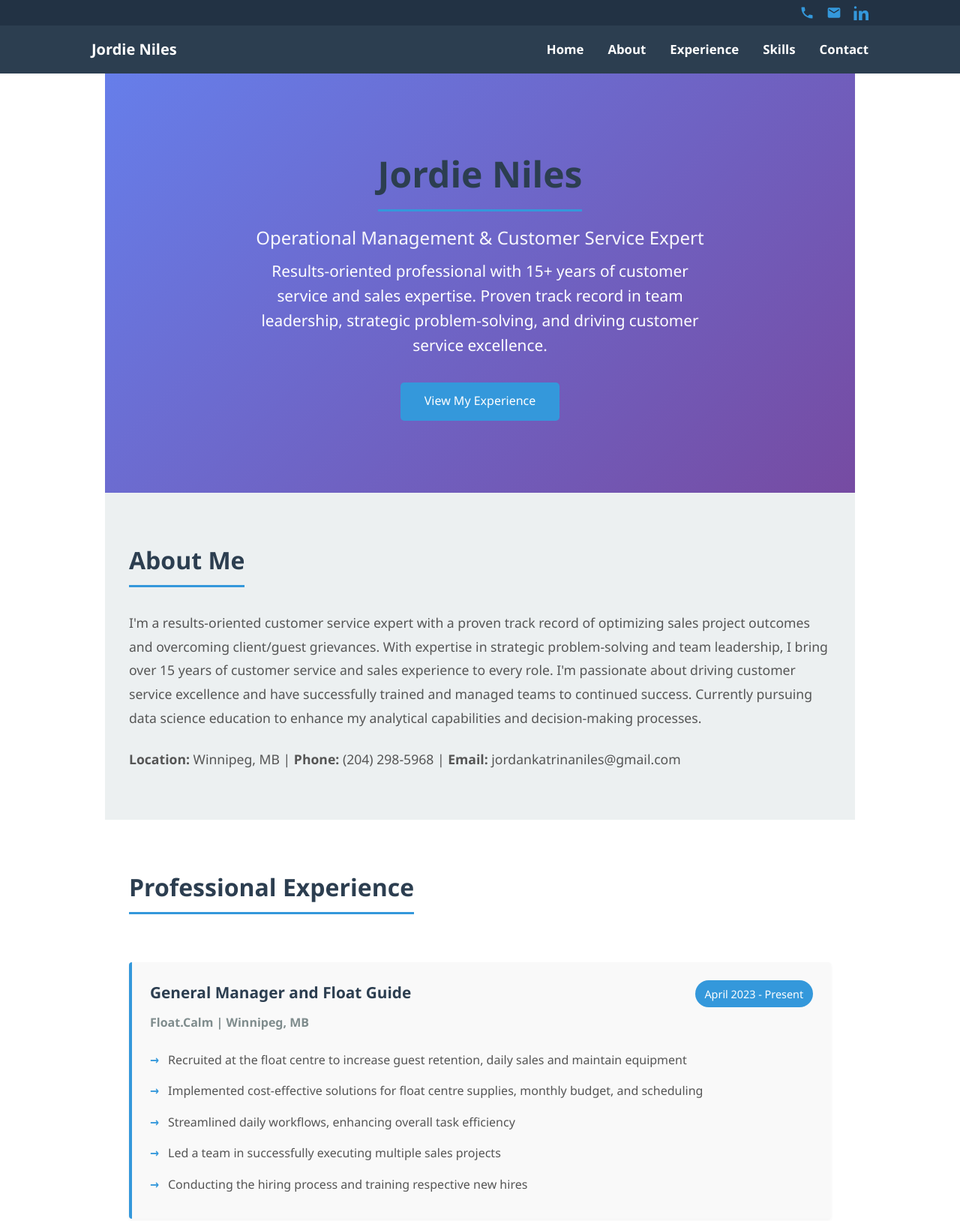
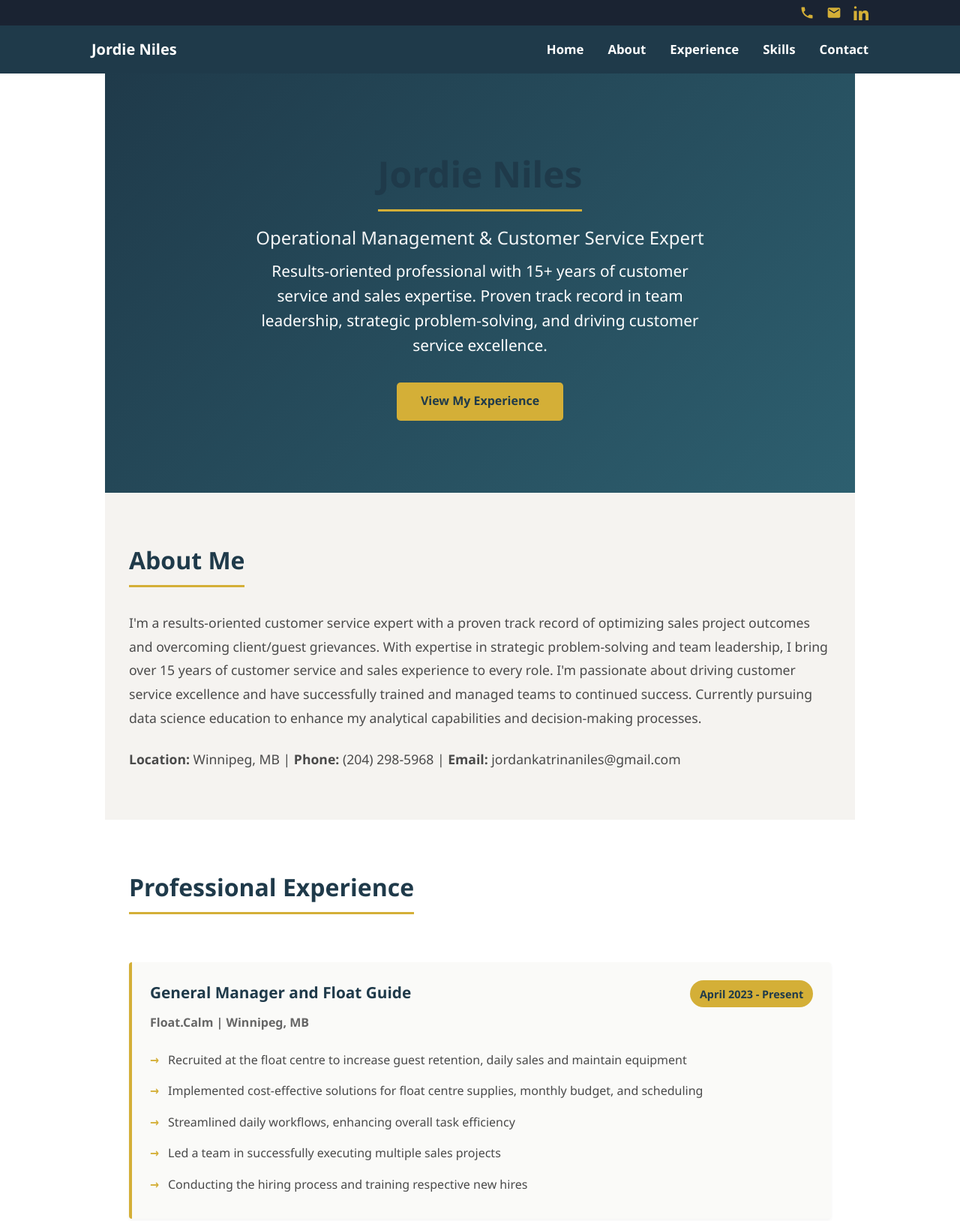
Before and after one commit to Caneriv/my-portfolio, a plain HTML site: page index.html in a window 1280 px wide. Shown: the top 1628 px of the page at 75% size. Drawn offline with Linux system fonts and the light colour scheme.

Commit message:
Color change from bright teal theme to navy and gold

```diff
--- a/index.html
+++ b/index.html
@@ -28,7 +28,7 @@
 
     /* Topbar */
     .topbar {
-      background: #223244;
+      background: #1a2332;
       color: #fff;
       padding: 0.45rem 0;
       font-size: 0.95rem;
@@ -48,7 +48,7 @@
 
     /* Header */
     header {
-      background-color: #2c3e50;
+      background-color: #1f3a4a;
       color: white;
       padding: 1rem 0;
       position: sticky;
@@ -81,7 +81,7 @@
     }
 
     .nav-toggle:focus {
-      outline: 2px solid #3498db;
+      outline: 2px solid #d4af37;
       outline-offset: 2px;
     }
 
@@ -173,11 +173,11 @@
     }
 
     .icon-link:hover {
-      color: #2980b9;
+      color: #b8860b;
     }
 
     .footer-link {
-      color: #3498db;
+      color: #d4af37;
     }
 
     /* accessibility helper */
@@ -209,7 +209,7 @@
       bottom: 125%;
       left: 50%;
       transform: translateX(-50%) translateY(6px);
-      background: #2c3e50;
+      background: #1f3a4a;
       color: #fff;
       padding: 6px 8px;
       border-radius: 4px;
@@ -226,7 +226,7 @@
       transform: translateX(-50%) translateY(6px);
       border-width: 6px 6px 0 6px;
       border-style: solid;
-      border-color: #2c3e50 transparent transparent transparent;
+      border-color: #1f3a4a transparent transparent transparent;
     }
 
     .icon-link[data-tooltip]:hover::after,
@@ -247,7 +247,7 @@
 
     /* Hero Section */
     .hero {
-      background: linear-gradient(135deg, #667eea 0%, #764ba2 100%);
+      background: linear-gradient(135deg, #1f3a4a 0%, #2d5f6f 100%);
       color: white;
       padding: 6rem 2rem;
       text-align: center;
@@ -278,16 +278,17 @@
 
     .cta-button {
       display: inline-block;
-      background-color: #3498db;
-      color: white;
+      background-color: #d4af37;
+      color: #1f3a4a;
       padding: 0.8rem 2rem;
       border-radius: 5px;
       text-decoration: none;
       transition: background-color 0.3s ease;
+      font-weight: 600;
     }
 
     .cta-button:hover {
-      background-color: #2980b9;
+      background-color: #e8c547;
     }
 
     /* Sections */
@@ -300,21 +301,21 @@
     section h2 {
       font-size: 2rem;
       margin-bottom: 2rem;
-      color: #2c3e50;
-      border-bottom: 3px solid #3498db;
+      color: #1f3a4a;
+      border-bottom: 3px solid #d4af37;
       padding-bottom: 0.5rem;
       display: inline-block;
     }
 
     /* About */
     #about {
-      background-color: #ecf0f1;
+      background-color: #f5f3f0;
     }
 
     #about p {
       font-size: 1.1rem;
       line-height: 1.8;
-      color: #555;
+      color: #4a4a4a;
     }
 
     /* Experience */
@@ -330,9 +331,9 @@
     }
 
     .experience-card {
-      background-color: #f9f9f9;
+      background-color: #fafaf8;
       padding: 1.5rem;
-      border-left: 4px solid #3498db;
+      border-left: 4px solid #d4af37;
       border-radius: 4px;
       box-shadow: 0 2px 4px rgba(0, 0, 0, 0.05);
     }
@@ -345,23 +346,24 @@
     }
 
     .experience-card h3 {
-      color: #2c3e50;
+      color: #1f3a4a;
       margin: 0;
       font-size: 1.3rem;
     }
 
     .experience-date {
-      background-color: #3498db;
-      color: white;
+      background-color: #d4af37;
+      color: #1f3a4a;
       padding: 0.4rem 0.8rem;
       border-radius: 20px;
       font-size: 0.9rem;
       white-space: nowrap;
       margin-left: 1rem;
+      font-weight: 600;
     }
 
     .experience-card .company {
-      color: #7f8c8d;
+      color: #666;
       font-weight: 600;
       margin: 0.3rem 0 1rem 0;
       font-size: 1rem;
@@ -373,7 +375,7 @@
     }
 
     .experience-card li {
-      color: #555;
+      color: #4a4a4a;
       padding: 0.5rem 0;
       padding-left: 1.5rem;
       position: relative;
@@ -384,13 +386,13 @@
       content: "→";
       position: absolute;
       left: 0;
-      color: #3498db;
+      color: #d4af37;
       font-weight: bold;
     }
 
     /* Education */
     #education {
-      background-color: #ecf0f1;
+      background-color: #f5f3f0;
     }
 
     .education-container {
@@ -405,7 +407,7 @@
       padding: 1.5rem;
       border-radius: 8px;
       box-shadow: 0 4px 6px rgba(0, 0, 0, 0.1);
-      border-top: 4px solid #3498db;
+      border-top: 4px solid #d4af37;
     }
 
     /* Skills */
@@ -429,18 +431,19 @@
     }
 
     .skill-card h3 {
-      color: #3498db;
+      color: #1f3a4a;
       margin-bottom: 0.5rem;
+      font-weight: 600;
     }
 
     .skill-card p {
-      color: #666;
+      color: #4a4a4a;
       font-size: 0.95rem;
     }
 
     /* Footer */
     footer {
-      background-color: #2c3e50;
+      background-color: #1a2332;
       color: white;
       text-align: center;
       padding: 2rem;
@@ -535,7 +538,8 @@
       service excellence and have successfully trained and managed teams to continued success. Currently pursuing data
       science education to enhance my analytical capabilities and decision-making processes.</p>
     <p style="margin-top:1.5rem;"><strong>Location:</strong> Winnipeg, MB | <strong>Phone:</strong> (204) 298-5968 |
-      <strong>Email:</strong> jordankatrinaniles@gmail.com</p>
+      <strong>Email:</strong> jordankatrinaniles@gmail.com
+    </p>
   </section>
 
   <!-- Experience Section -->
```
